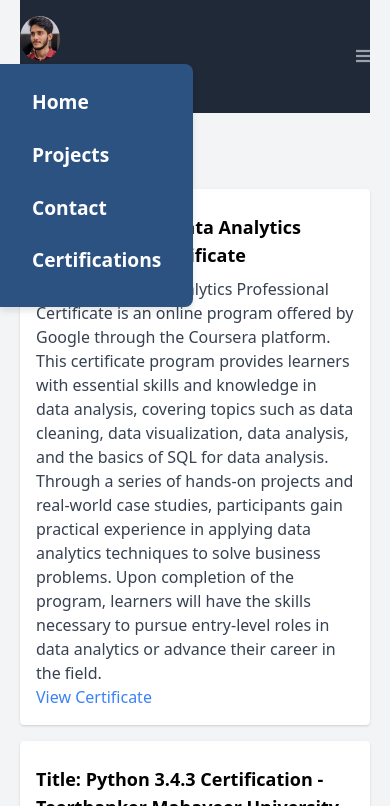
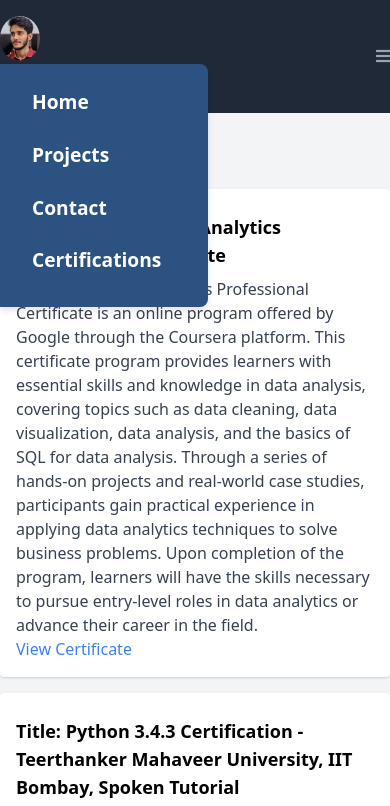
Before and after one commit to MohdAbbas19/Mohd-Abbas, a plain HTML site: page certifications.html in a window 390 px wide. Both pictures are taken after a click on the element 363 px from the left and 56 px from the top of the page. Shown: the top 806 px of the page. Drawn offline with nearby package versions, Linux system fonts and the light colour scheme.

Commit message:
Update certifications.html

```diff
--- a/certifications.html
+++ b/certifications.html
@@ -70,10 +70,13 @@
             .nav-links {
                 display: none;
             }
-            body {
+             .container mx-auto mt-8 {
                 margin-left: 20px; /* Adjust the left margin as needed */
                 margin-right: 20px; /* Adjust the right margin as needed */
             }
+            .logo-container{
+            margin-right: 15px;
+        }
 
             .nav-links.show {
                 display: flex;
@@ -90,7 +93,7 @@
             }
 
             .nav-links.show a {
-                margin-right: 0;
+                margin-right: 15px;
                 margin-bottom: 0.5rem;
             }
         }
```
